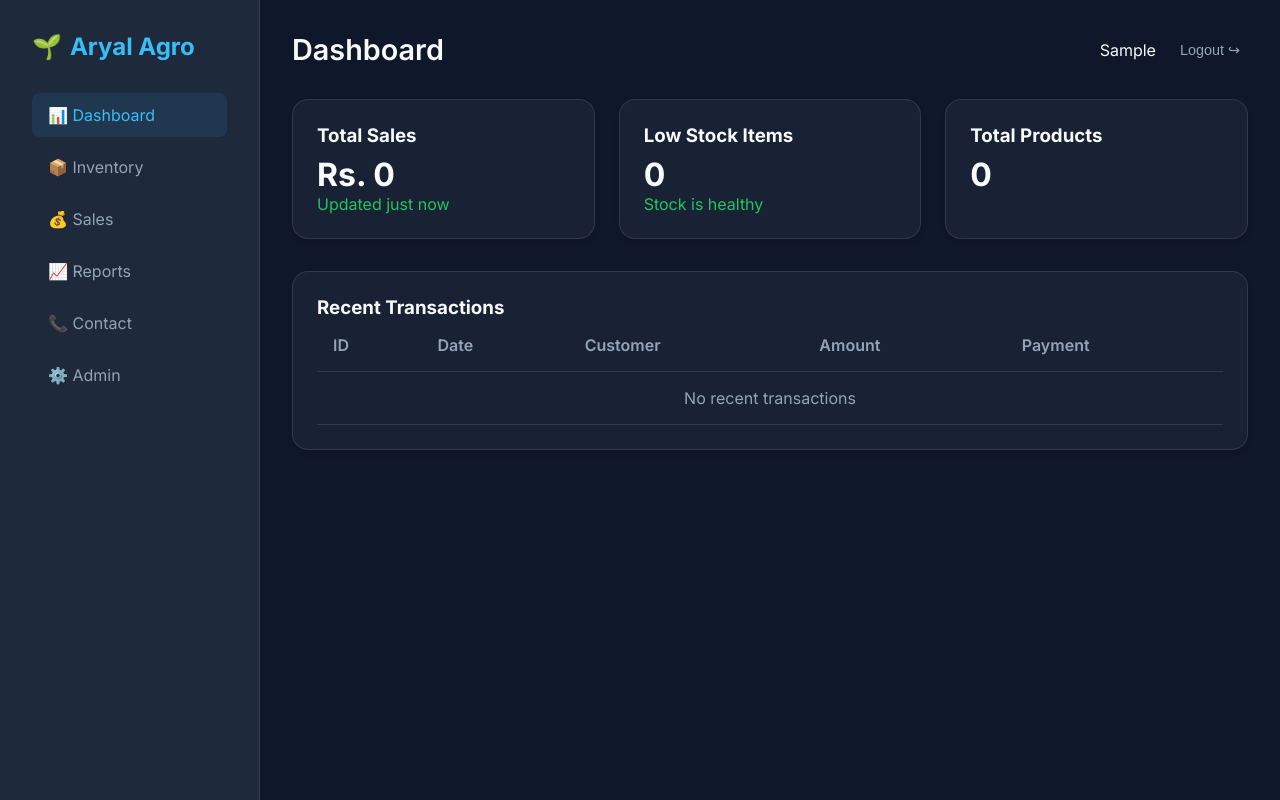
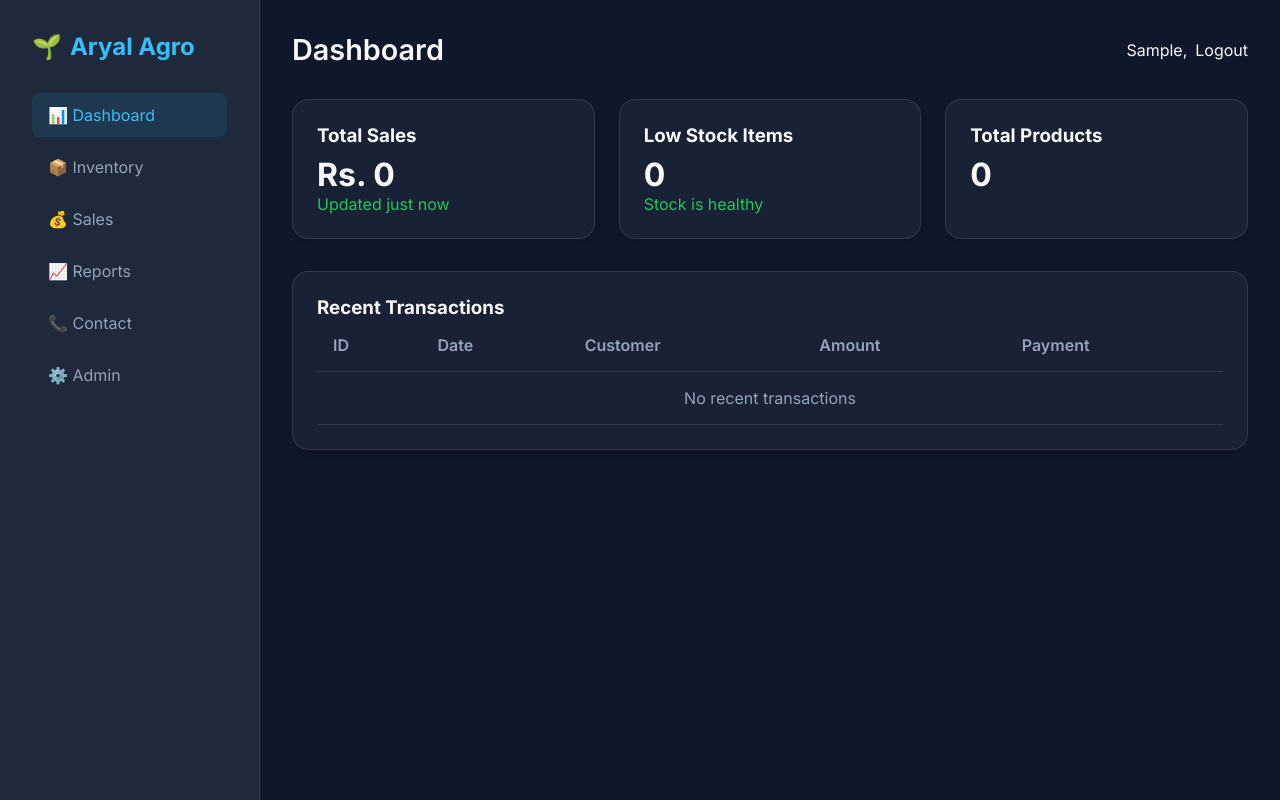
Before and after one commit to badalaryal11/aryal-erp, a Django app: page / in a window 1280 px wide. Run offline with Django 4.2, Linux system fonts and the light colour scheme; the visitor is signed in with stand-in values (Sample User, id 1); data comes from the database, SQL or seed files in the repository; data that the repository does not hold is empty.

Commit message:
Style logout button as text with comma separator

```diff
--- a/core/templates/core/base.html
+++ b/core/templates/core/base.html
@@ -46,13 +46,13 @@
         <header class="header">
             <button class="menu-toggle" id="menuToggle">☰</button>
             <h1 class="page-title">{% block page_title %}Dashboard{% endblock %}</h1>
-            <div class="user-profile" style="display: flex; align-items: center; gap: 1rem;">
-                <span>{{ user.username|default:'Guest'|title }}</span>
+            <div class="user-profile" style="display: flex; align-items: center; gap: 0.5rem;">
+                <span>{{ user.username|default:'Guest'|title }},</span>
                 <form action="{% url 'logout' %}" method="post" style="display: inline;">
                     {% csrf_token %}
                     <button type="submit"
-                        style="background: none; border: none; cursor: pointer; color: var(--text-secondary); font-size: 0.9rem; padding: 0.5rem; border-radius: 0.5rem; transition: color 0.3s ease;">
-                        Logout ↪
+                        style="background: none; border: none; cursor: pointer; color: inherit; font-size: inherit; font-family: inherit; padding: 0;">
+                        Logout
                     </button>
                 </form>
             </div>
```
